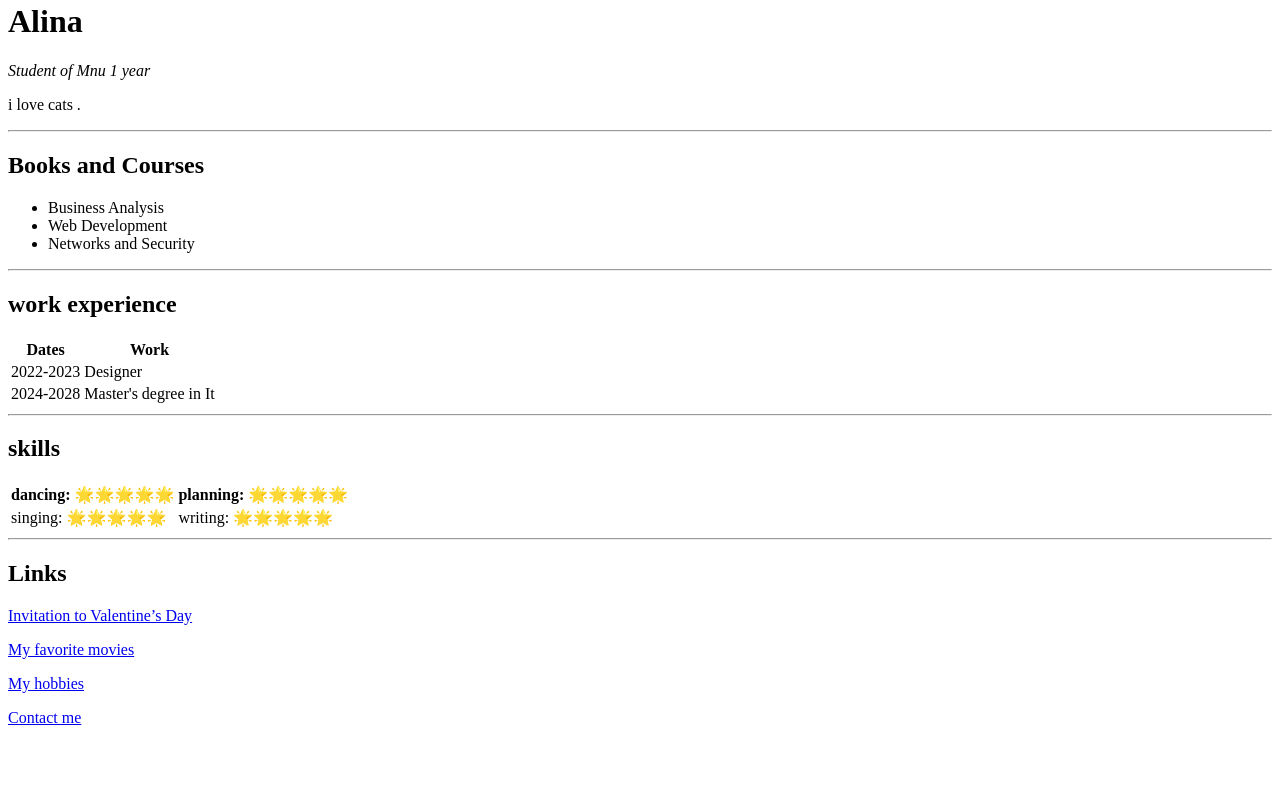
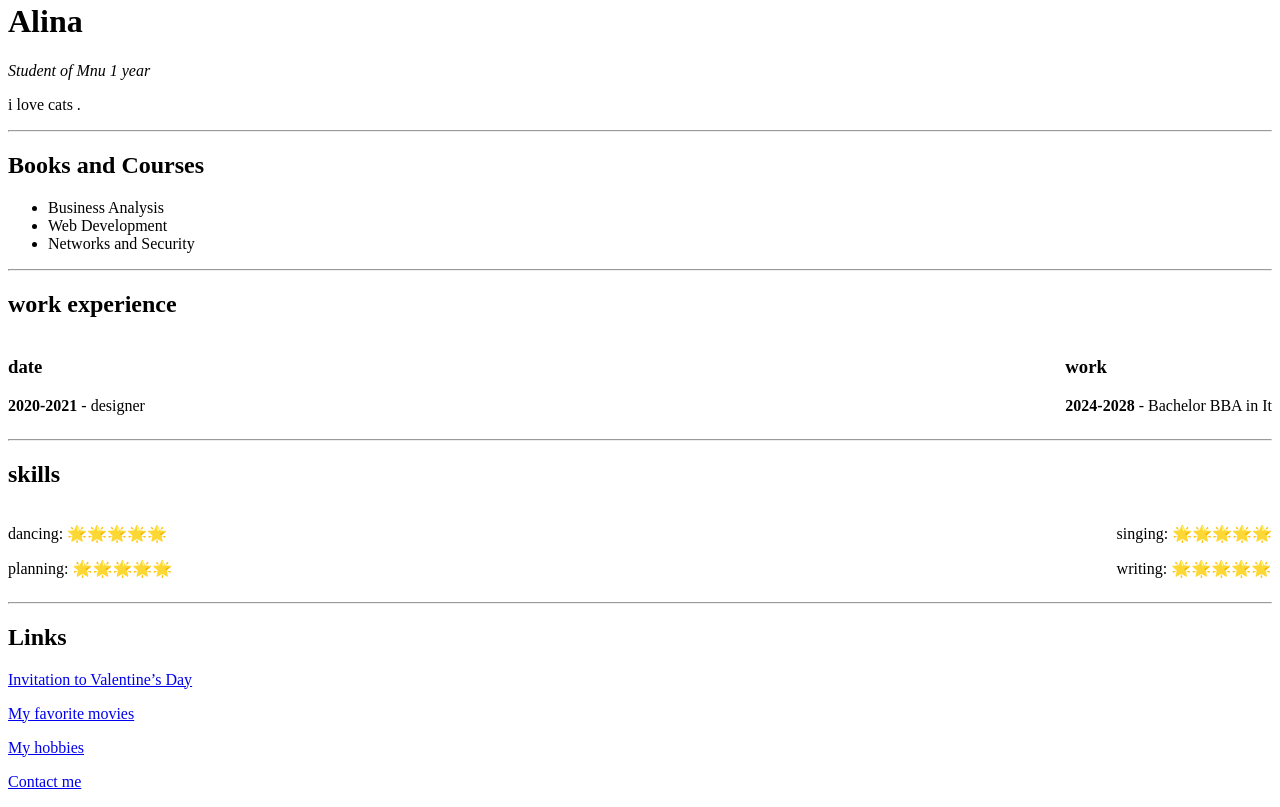
Before and after one commit to alina1706/assignment, a plain HTML site: page about.html in a window 1280 px wide. Shown: the part 1310-2117 px from the top of the page. Before the commit the page ends 2053 px from the top, so only its background shows below. Drawn offline with Linux system fonts and the light colour scheme.

Commit message:
Update about.html

```diff
--- a/about.html
+++ b/about.html
@@ -4,6 +4,14 @@
     <meta charset="UTF-8">
     <meta name="viewport" content="width=device-width, initial-scale=1.0">
     <title>portfolio</title>
+    <style>
+        body
+        .container {
+            display: flex;
+            justify-content: space-between;
+        }
+
+    </style>
 
 </head>
 <body>
@@ -20,48 +28,29 @@
     </ul>
     <hr>
     <h2> work experience </h2>
-     <table>
-        <thead>
-            <tr>
-                <th>Dates</th>
-                <th>Work</th>
-            </tr>
-        </thead>
-        <tbody>
-            <tr>
-                <td>2022-2023</td>
-                <td>Designer</td>
-            </tr>
-            <tr>
-                <td>2024-2028</td>
-                <td>Master's degree in It</td>
-            </tr>
-        </tbody>
-        <tfoot>
-
-        </tfoot>
-    </table>
+    <div class="container">
+        <div class="column">
+            <h3>date</h3>
+            <p><strong>2020-2021</strong> - designer </p>
+        </div>
+        <div class="column">
+            <h3>work</h3>
+            <p><strong>2024-2028</strong> - Bachelor BBA in It</p>
+        </div>
+    </div>
 
     <hr>
     <h2> skills </h2>
-    <table>
-        <thead>
-            <tr>
-                <th>dancing: 🌟🌟🌟🌟🌟</th>
-                <th>planning: 🌟🌟🌟🌟🌟</th>
-            </tr>
-        </thead>
-        <tbody>
-            <tr>
-                <td>singing: 🌟🌟🌟🌟🌟</td>
-                <td>writing: 🌟🌟🌟🌟🌟</td>
-            </tr>
-
-        </tbody>
-        <tfoot>
-
-        </tfoot>
-    </table>
+    <div class="container">
+        <div class="column">
+            <p>dancing: 🌟🌟🌟🌟🌟</p>
+            <p>planning: 🌟🌟🌟🌟🌟</p>
+        </div>
+        <div class="column">
+            <p>singing: 🌟🌟🌟🌟🌟</p>
+            <p>writing: 🌟🌟🌟🌟🌟</p>
+        </div>
+    </div>
 
     <hr>
 
```
